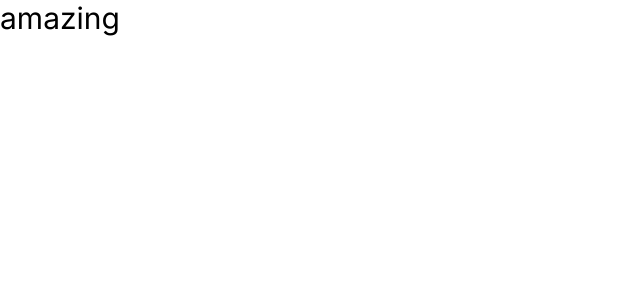
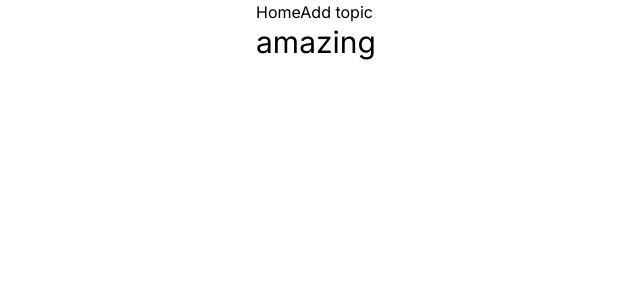
Before and after one commit to faun3/next13-simple-crud, a Next.js app: page / in a window 1280 px wide. Shown: the top 300 px of the page, without its empty margins (0-640 px from the left). Built offline with nearby package versions, Linux system fonts and the light colour scheme.

Commit message:
add basic content

```diff
--- a/app/layout.tsx
+++ b/app/layout.tsx
@@ -1,22 +1,28 @@
-import './globals.css'
-import type { Metadata } from 'next'
-import { Inter } from 'next/font/google'
+import "./globals.css";
+import type { Metadata } from "next";
+import { Inter } from "next/font/google";
+import Navbar from "@/components/Navbar";
 
-const inter = Inter({ subsets: ['latin'] })
+const inter = Inter({ subsets: ["latin"] });
 
 export const metadata: Metadata = {
-  title: 'Create Next App',
-  description: 'Generated by create next app',
-}
+  title: "Create Next App",
+  description: "Generated by create next app",
+};
 
 export default function RootLayout({
   children,
 }: {
-  children: React.ReactNode
+  children: React.ReactNode;
 }) {
   return (
     <html lang="en">
-      <body className={inter.className}>{children}</body>
+      <body className={inter.className}>
+        <div className="w-full md:w-[60%] mx-auto">
+          <Navbar />
+          {children}
+        </div>
+      </body>
     </html>
-  )
+  );
 }
```
